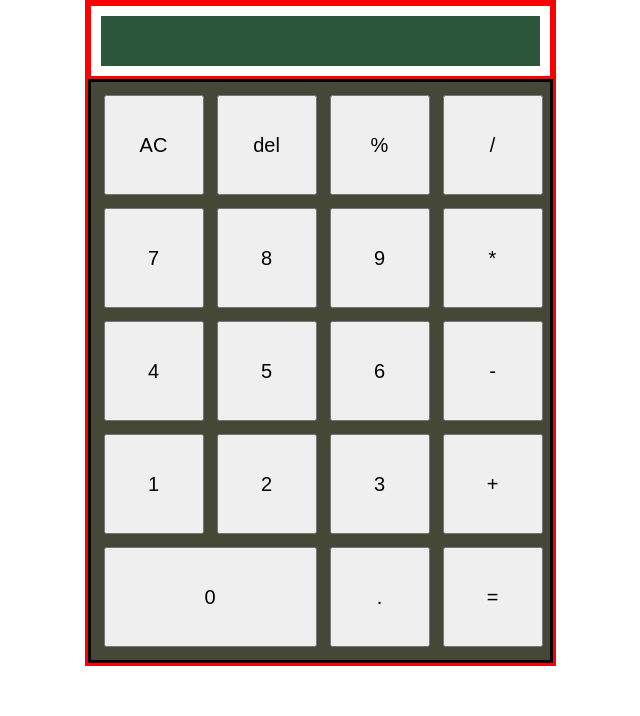
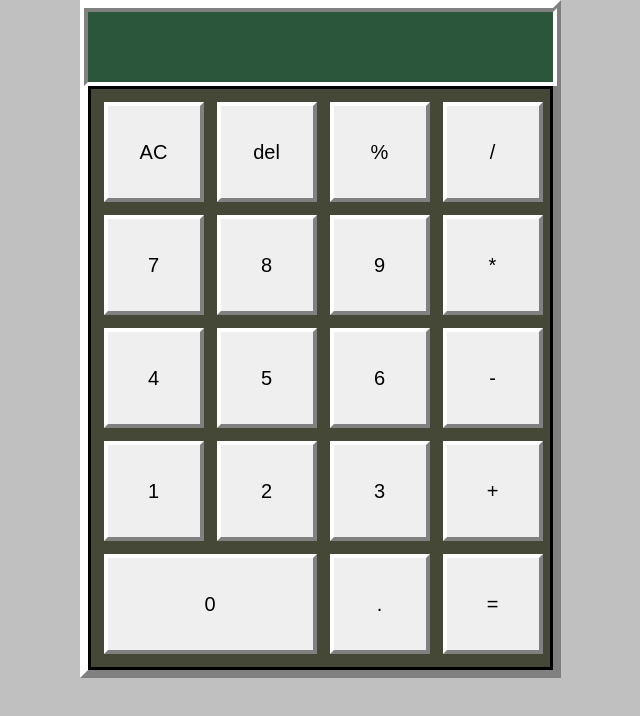
Before and after one commit to noxarad/calculator, a plain HTML site: page index.html in a window 1280 px wide. Shown: the whole page, without its empty margins (320-960 px from the left). Drawn offline with Linux system fonts and the light colour scheme.

Commit message:
UI fully finishes YAHOOO

```diff
--- a/index.html
+++ b/index.html
@@ -9,9 +9,9 @@
 <div id="whole">
     <div id="calculator">
         <div id="screen">
-        <div id="display">
-
-        </div>
+            <div id="display">
+                <p></p>
+            </div>
         </div>
         <div id="inputs">
             <div id="numpad">
--- a/style.css
+++ b/style.css
@@ -3,6 +3,7 @@
     src: url("DS-DIGI.TTF");
 }
 body, html{
+    background-color: #c0c0c0;
     margin: 0;
     padding: 0;
 }
@@ -24,30 +25,47 @@ p {
     padding-bottom: 13px;
 }
 #calculator{
-    border: red solid;
+    border-bottom: #808080 8px solid;
+    border-right:  #808080 8px solid;
+    border-left: white 8px solid;
+    border-top: white 8px solid;
     display: flex;
     flex-direction: column;
     justify-content: center;
     align-items: center;
-    width: 465px;
+    flex-basis: 465px;
 }
 #numpad > * {
-    width: 100px;
+    border-bottom: #808080 4px solid;
+    border-right:  #808080 4px solid;
+    border-left: white 4px solid;
+    border-top: white 4px solid;
+    flex: 0 0 100px;
     height: 100px;
     margin: 13px 0 0 13px;
     font-size: 20px;
 }
 #zero {
-    width: 213px;
+    flex: 0 0 213px;
 }
 #display{
-    width: 439px;
-    height: 50px;
+    /*margin: 10px;*/
+    width: 100%;
+    align-self: stretch;
     background-color: #2c563b;
+    padding-left: 5px;
 }
 #screen {
-    border: red solid;
-    width: auto;
-
-    padding: 10px;
+    width: 100%;
+    flex: 0 1 70px;
+    display: flex;
+    /*padding: 10px;*/
+    border-top: #808080 4px solid;
+    border-left:  #808080 4px solid;
+    border-right: white 4px solid;
+    border-bottom: white 4px solid;
 }
+#display > p {
+    font-size: xxx-large;
+    margin: 0;
+}
```
